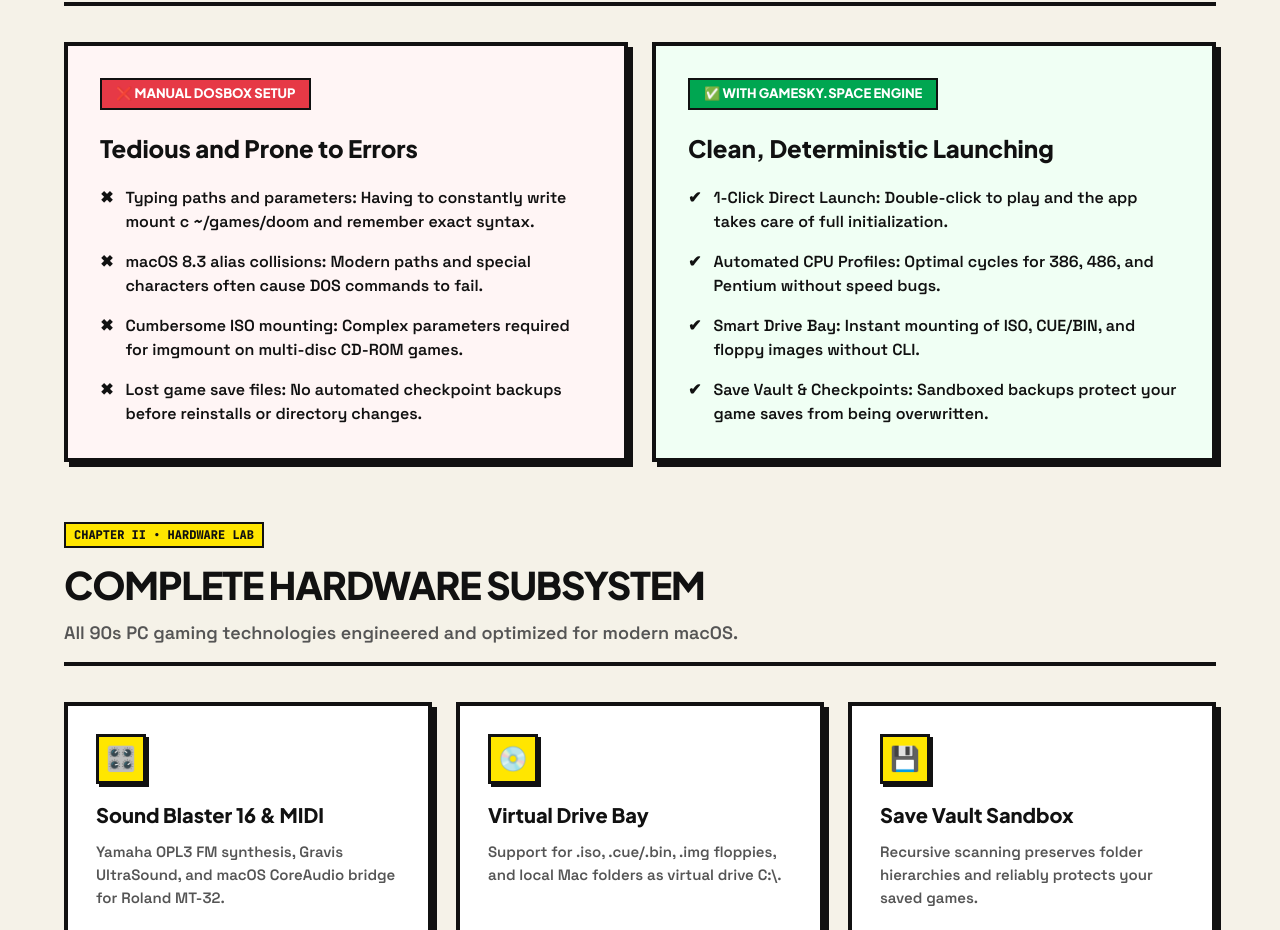
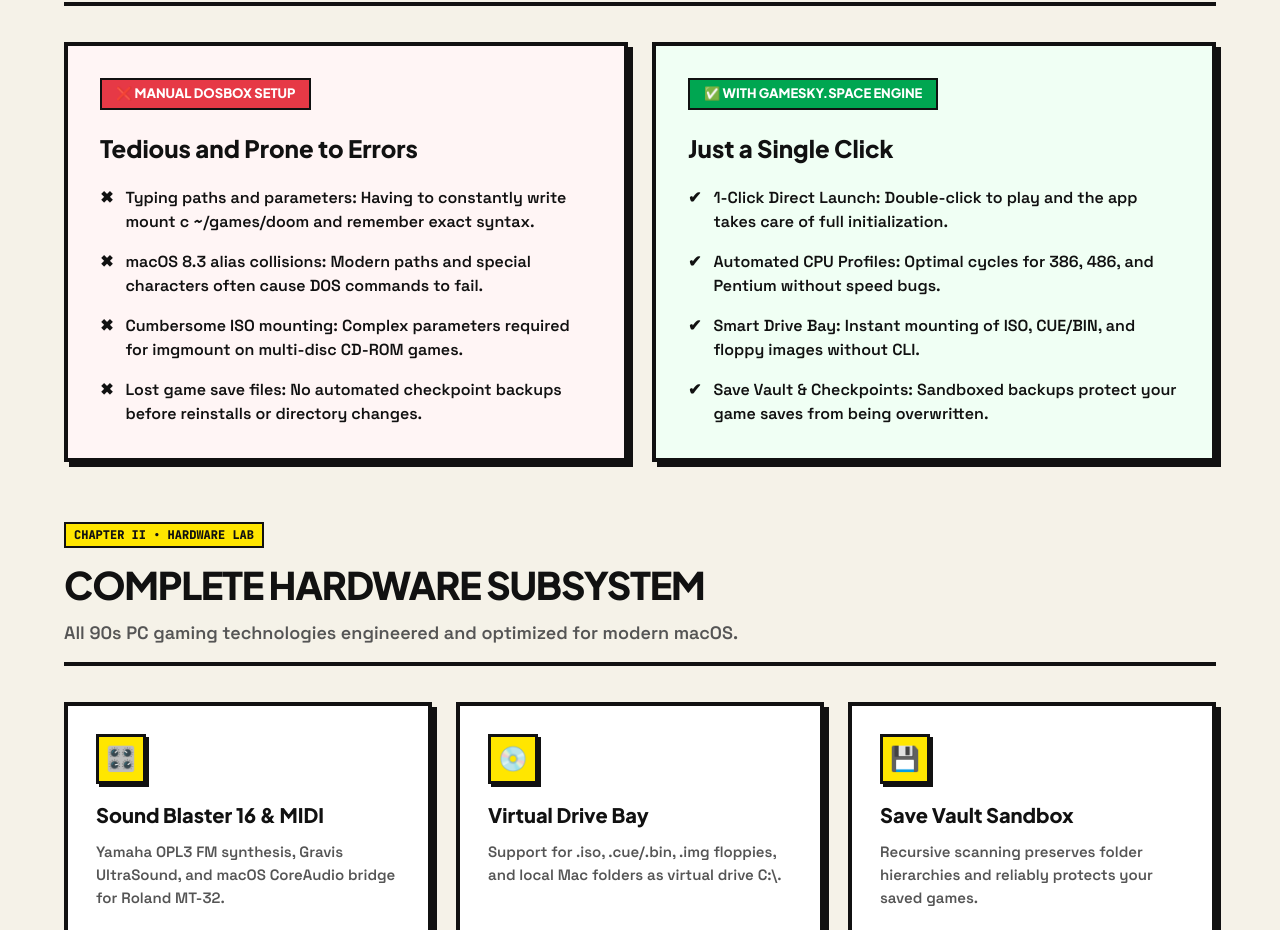
Before and after one commit to bradacz/gamesky.space, a React (Vite) app: page / in a window 1280 px wide. Shown: the part 1840-2770 px from the top of the page. Built offline with nearby package versions, Linux system fonts and the light colour scheme.

Commit message:
chore: update comparison card headline to 'Stačí jeden klik'

```diff
--- a/src/App.tsx
+++ b/src/App.tsx
@@ -40,7 +40,7 @@
     compareBad3: 'Chybějící konvence pro ISO: Složité parametry pro imgmount u vícediskových her.',
     compareBad4: 'Ztráta uložených pozic: Žádné automatické zálohování savů před přeinstalací.',
     compareGoodHeader: '✅ S GAMESKY.SPACE ENGINE',
-    compareGoodTitle: 'Čisté, deterministické spouštění',
+    compareGoodTitle: 'Stačí jeden klik',
     compareGood1: '1-Click přímé spuštění: Dvojklik a aplikace se postará o celou inicializaci.',
     compareGood2: 'Automatické CPU profily: Optimální cykly pro 386, 486 i Pentium bez speed-bugů.',
     compareGood3: 'Chytrý Drive Bay: Okamžité připojení ISO, CUE/BIN i disket bez příkazové řádky.',
@@ -122,7 +122,7 @@
     compareBad3: 'Cumbersome ISO mounting: Complex parameters required for imgmount on multi-disc CD-ROM games.',
     compareBad4: 'Lost game save files: No automated checkpoint backups before reinstalls or directory changes.',
     compareGoodHeader: '✅ WITH GAMESKY.SPACE ENGINE',
-    compareGoodTitle: 'Clean, Deterministic Launching',
+    compareGoodTitle: 'Just a Single Click',
     compareGood1: '1-Click Direct Launch: Double-click to play and the app takes care of full initialization.',
     compareGood2: 'Automated CPU Profiles: Optimal cycles for 386, 486, and Pentium without speed bugs.',
     compareGood3: 'Smart Drive Bay: Instant mounting of ISO, CUE/BIN, and floppy images without CLI.',
```
